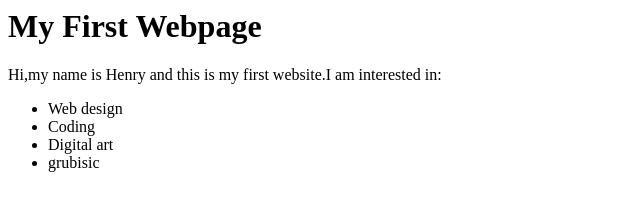
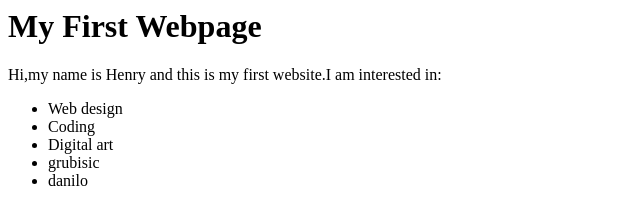
Before and after one commit to danilogrubisic/test, a plain HTML site: page index.html in a window 1280 px wide. Shown: the full height of the page, 0-640 px from the left. Drawn offline with Linux system fonts and the light colour scheme.

Commit message:
Update index.html

```diff
--- a/index.html
+++ b/index.html
@@ -6,4 +6,5 @@
 <li>Coding</li>
 <li>Digital art</li>
 <li>grubisic</li>
+  <li>danilo</li>
 </ul>
```
